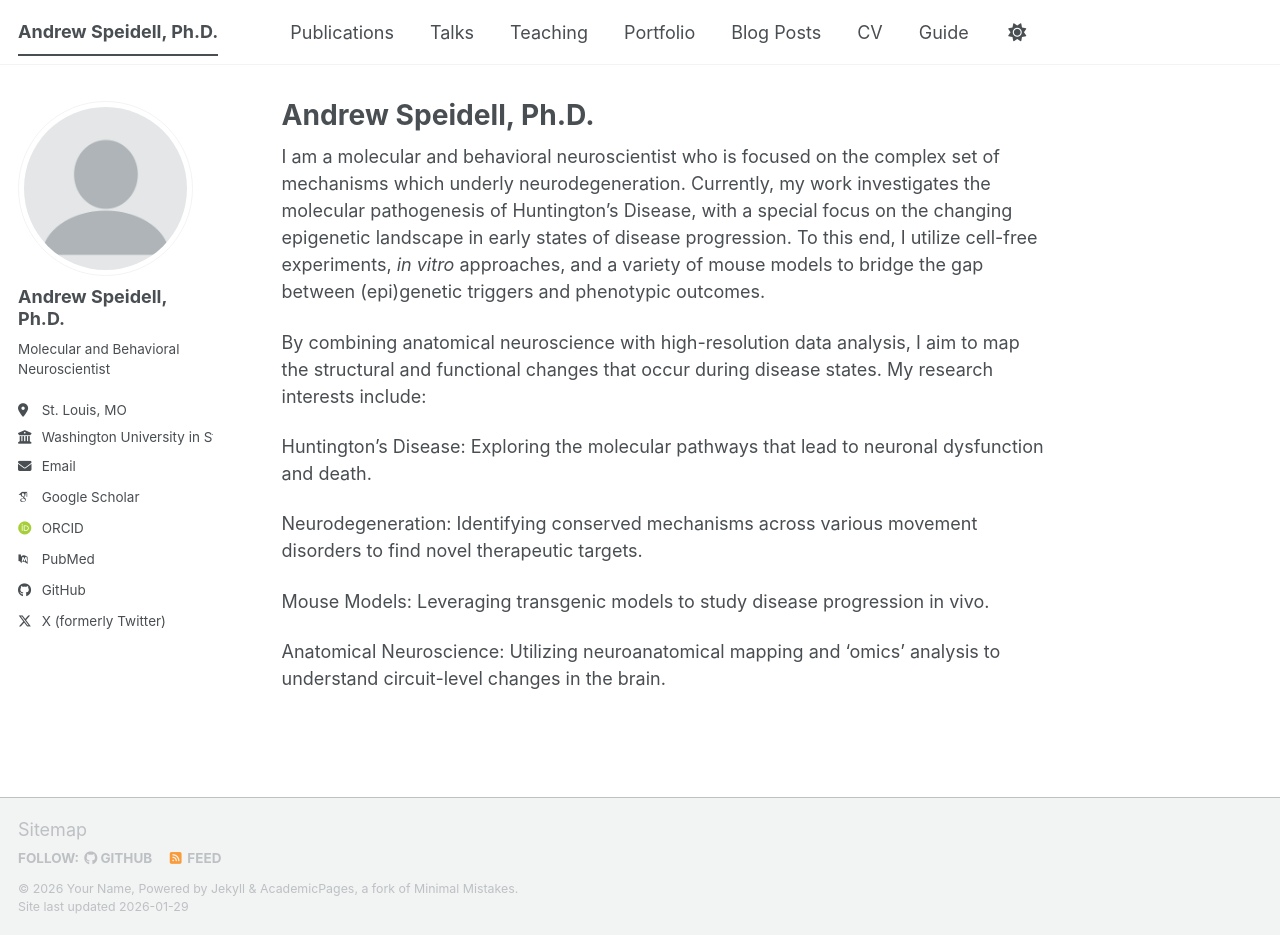
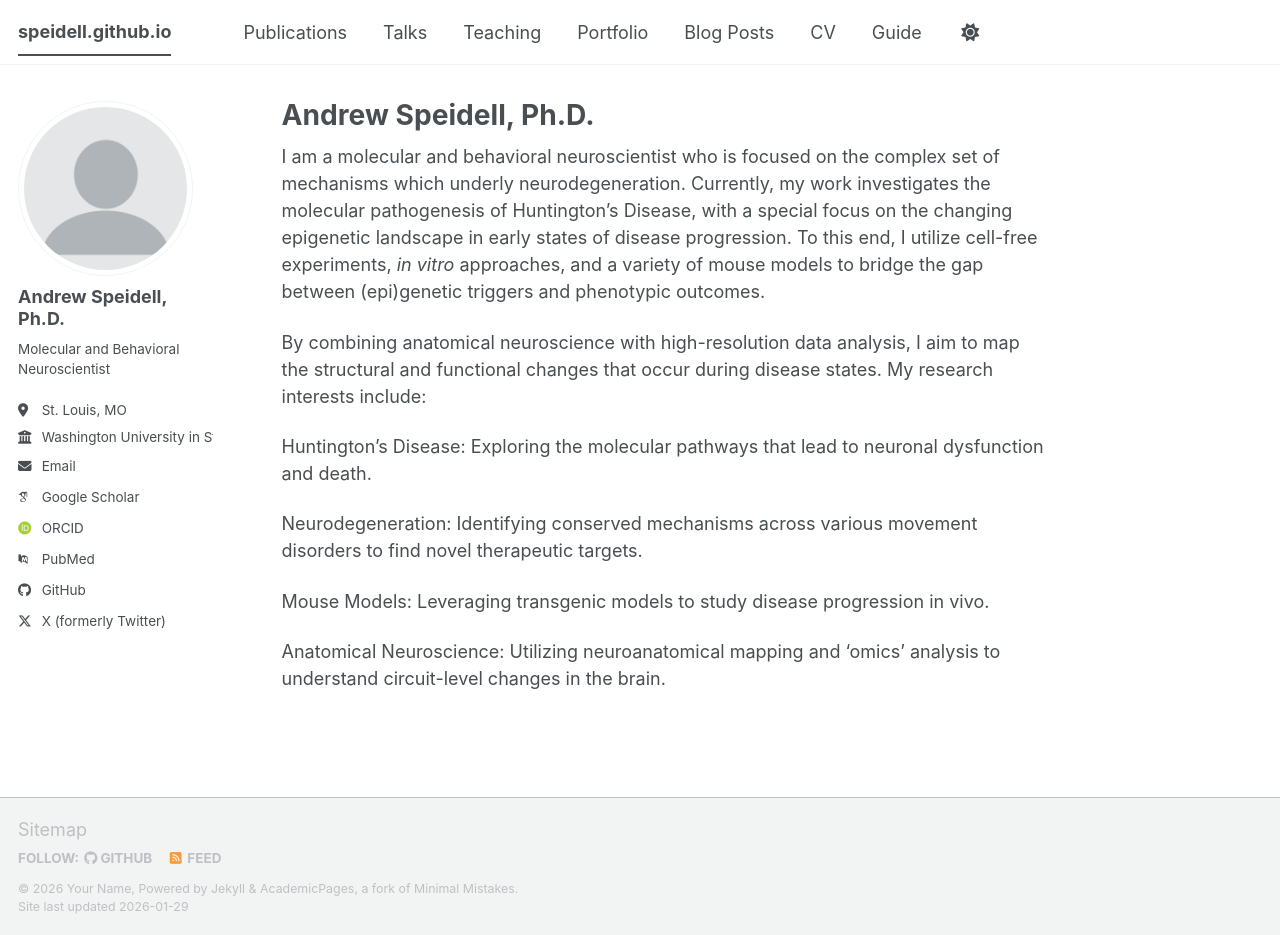
Before and after one commit to Speidell/speidell.github.io, a Jekyll site: the page built from _pages/about.md, in a window 1280 px wide and 935 px high. Built offline with Jekyll 4.4.1, drawn with Linux system fonts in a browser that asks for light colours; some web fonts are replaced; a script bundle is joined from its source files by our own code; library files that are not in the unit come from our copies.

Commit message:
Update _config.yml

```diff
--- a/_config.yml
+++ b/_config.yml
@@ -9,7 +9,7 @@
 # Basic Site Settings
 locale                   : "en-US"
 site_theme               : "default" # The available themes options are "default", "air", "sunrise", "mint", "dirt" and "contrast"
-title                    : "Andrew Speidell, Ph.D."
+title                    :
 title_separator          : "-"
 name                     : &name "Your Name"
 description              : &description "Andrew Speidell's academic and professional portfolio"   # Update this with a general description of your site, this is the default if not overridden by a page
```
